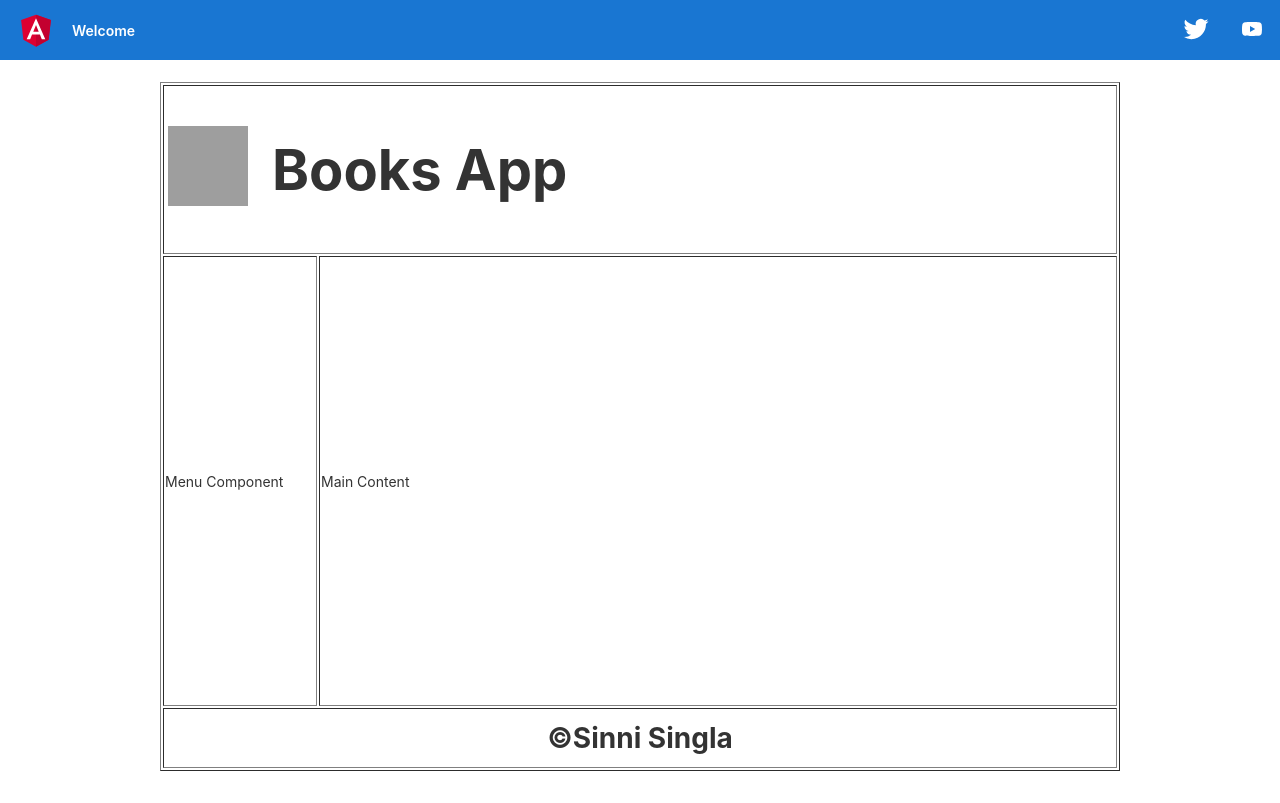
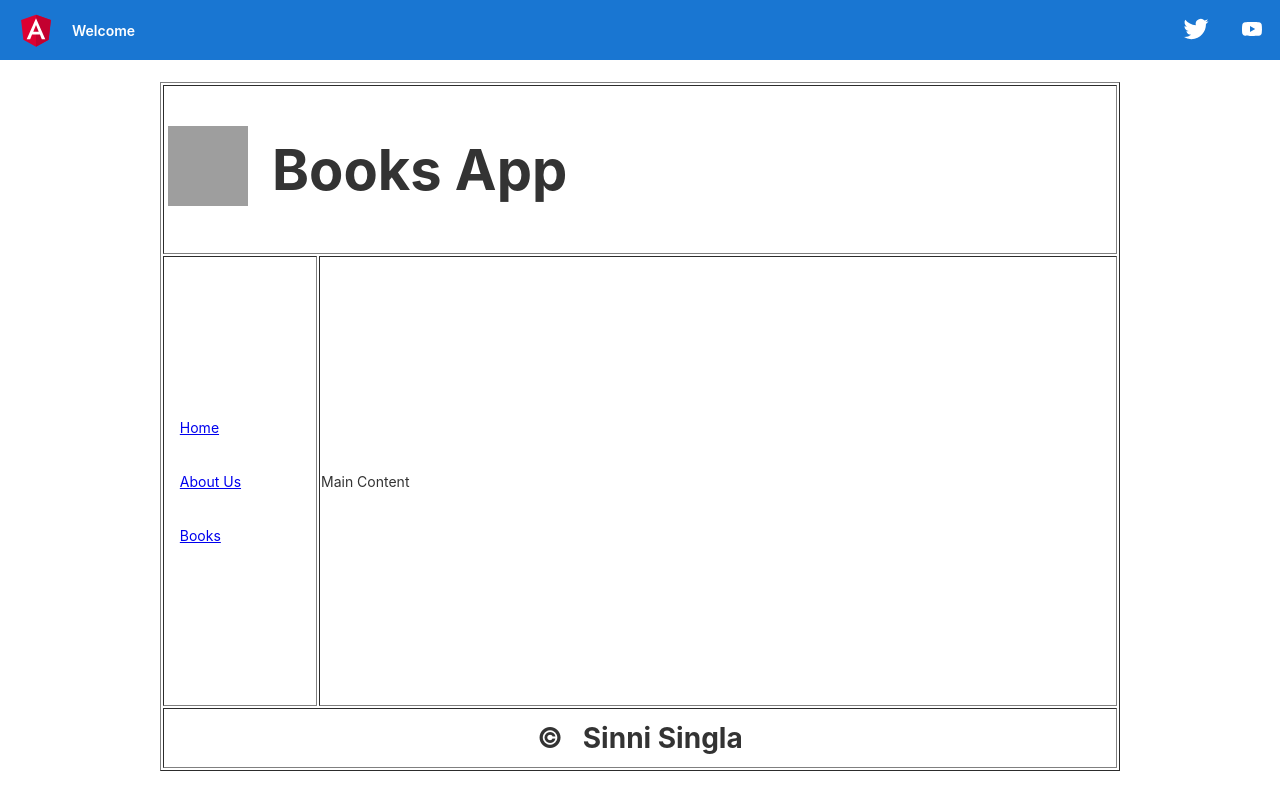
Before and after one commit to singla-s/books-app.frontend, an Angular app in the folder books-app/: page / in a window 1280 px wide. Built offline with nearby package versions, Linux system fonts and the light colour scheme; grey boxes are pictures that could not be loaded.

Commit message:
feat: set up menu component

```diff
--- a/books-app/src/app/app.component.html
+++ b/books-app/src/app/app.component.html
@@ -326,7 +326,7 @@
       <td colspan="2"><h1><app-header></app-header></h1></td>
     </tr>
     <tr height="450px">
-      <td width="150px">Menu Component</td>
+      <td width="150px"><app-menu></app-menu></td>
       <td width="*">Main Content </td>
     </tr>
     <tr height="60px">
--- a/books-app/src/app/layoutcomponent/footer/footer.component.html
+++ b/books-app/src/app/layoutcomponent/footer/footer.component.html
@@ -1,7 +1,7 @@
 <table width="100%">
     <tr>
         <td align="center">
-            &copy;Sinni Singla
+            &copy;&nbsp; &nbsp;Sinni Singla
         </td>
 
     </tr>
--- a/books-app/src/app/layoutcomponent/menu/menu.component.html
+++ b/books-app/src/app/layoutcomponent/menu/menu.component.html
@@ -1 +1,20 @@
-<p>menu works!</p>
+<table width="100%">
+    <tr>
+        <td align="left" height="50px">
+            &nbsp;&nbsp;
+            <a href="home">Home</a>
+        </td>
+        </tr>
+        <tr>
+        <td align="left" height="50px">
+            &nbsp;&nbsp;
+            <a href="about">About Us</a>
+        </td>
+    </tr>
+    <tr>
+        <td align="left" height="50px">
+            &nbsp;&nbsp;
+            <a href="books">Books</a>
+        </td>
+    </tr>
+</table>
```
